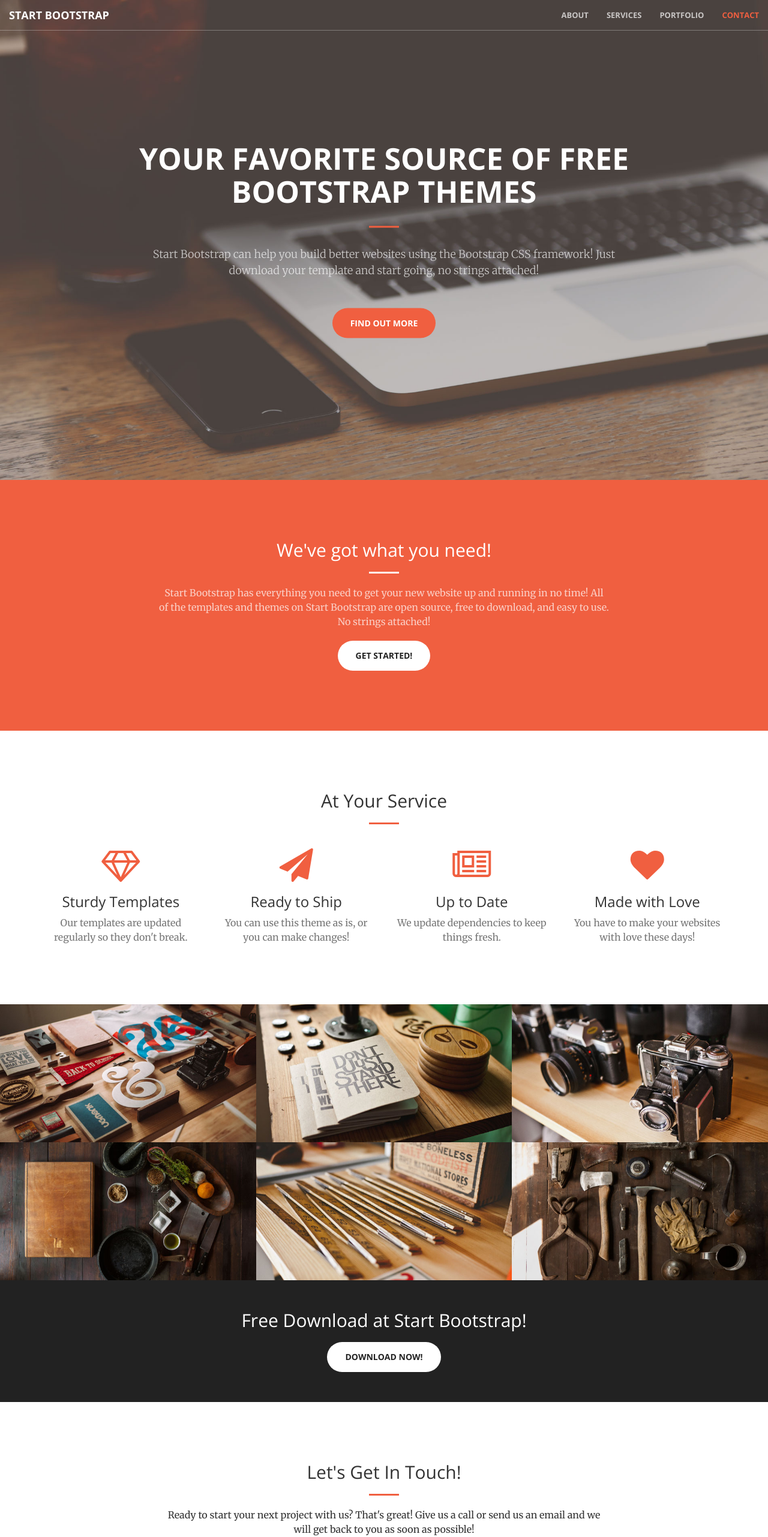
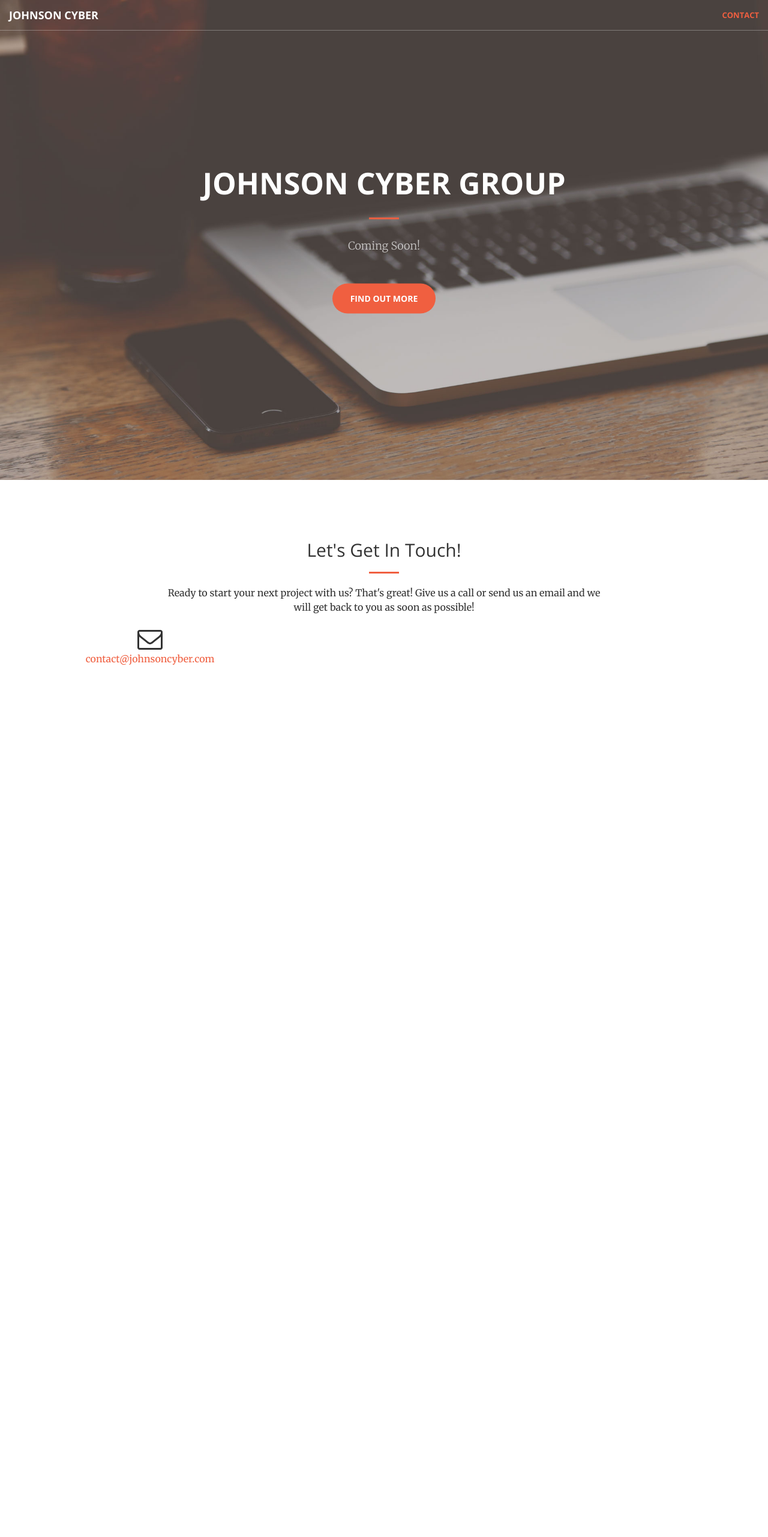
Before and after one commit to johnsoncyber/www, a website: page index.html in a window 1280 px wide. Shown: the top 2562 px of the page at 60% size. After the commit the page ends 1230 px from the top, so only its background shows below. Drawn offline with nearby package versions, Linux system fonts and the light colour scheme.

Commit message:
Updated index page

```diff
--- a/index.html
+++ b/index.html
@@ -43,21 +43,21 @@
                 <button type="button" class="navbar-toggle collapsed" data-toggle="collapse" data-target="#bs-example-navbar-collapse-1">
                     <span class="sr-only">Toggle navigation</span> Menu <i class="fa fa-bars"></i>
                 </button>
-                <a class="navbar-brand page-scroll" href="#page-top">Start Bootstrap</a>
+                <a class="navbar-brand page-scroll" href="#page-top">JOHNSON CYBER</a>
             </div>
 
             <!-- Collect the nav links, forms, and other content for toggling -->
             <div class="collapse navbar-collapse" id="bs-example-navbar-collapse-1">
                 <ul class="nav navbar-nav navbar-right">
-                    <li>
-                        <a class="page-scroll" href="#about">About</a>
-                    </li>
-                    <li>
-                        <a class="page-scroll" href="#services">Services</a>
-                    </li>
-                    <li>
-                        <a class="page-scroll" href="#portfolio">Portfolio</a>
-                    </li>
+                    <!--<li>-->
+                        <!--<a class="page-scroll" href="#about">About</a>-->
+                    <!--</li>-->
+                    <!--<li>-->
+                        <!--<a class="page-scroll" href="#services">Services</a>-->
+                    <!--</li>-->
+                    <!--<li>-->
+                        <!--<a class="page-scroll" href="#portfolio">Portfolio</a>-->
+                    <!--</li>-->
                     <li>
                         <a class="page-scroll" href="#contact">Contact</a>
                     </li>
@@ -71,175 +71,166 @@
     <header>
         <div class="header-content">
             <div class="header-content-inner">
-                <h1 id="homeHeading">Your Favorite Source of Free Bootstrap Themes</h1>
+                <h1 id="homeHeading">Johnson Cyber Group</h1>
                 <hr>
-                <p>Start Bootstrap can help you build better websites using the Bootstrap CSS framework! Just download your template and start going, no strings attached!</p>
+                <p>Coming Soon!</p>
                 <a href="#about" class="btn btn-primary btn-xl page-scroll">Find Out More</a>
             </div>
         </div>
     </header>
 
-    <section class="bg-primary" id="about">
-        <div class="container">
-            <div class="row">
-                <div class="col-lg-8 col-lg-offset-2 text-center">
-                    <h2 class="section-heading">We've got what you need!</h2>
-                    <hr class="light">
-                    <p class="text-faded">Start Bootstrap has everything you need to get your new website up and running in no time! All of the templates and themes on Start Bootstrap are open source, free to download, and easy to use. No strings attached!</p>
-                    <a href="#services" class="page-scroll btn btn-default btn-xl sr-button">Get Started!</a>
-                </div>
-            </div>
-        </div>
-    </section>
+    <!--<section class="bg-primary" id="about">-->
+        <!--<div class="container">-->
+            <!--<div class="row">-->
+                <!--<div class="col-lg-8 col-lg-offset-2 text-center">-->
+                    <!--<h2 class="section-heading">We've got what you need!</h2>-->
+                    <!--<hr class="light">-->
+                    <!--<p class="text-faded">Start Bootstrap has everything you need to get your new website up and running in no time! All of the templates and themes on Start Bootstrap are open source, free to download, and easy to use. No strings attached!</p>-->
+                    <!--<a href="#services" class="page-scroll btn btn-default btn-xl sr-button">Get Started!</a>-->
+                <!--</div>-->
+            <!--</div>-->
+        <!--</div>-->
+    <!--</section>-->
 
-    <section id="services">
-        <div class="container">
-            <div class="row">
-                <div class="col-lg-12 text-center">
-                    <h2 class="section-heading">At Your Service</h2>
-                    <hr class="primary">
-                </div>
-            </div>
-        </div>
-        <div class="container">
-            <div class="row">
-                <div class="col-lg-3 col-md-6 text-center">
-                    <div class="service-box">
-                        <i class="fa fa-4x fa-diamond text-primary sr-icons"></i>
-                        <h3>Sturdy Templates</h3>
-                        <p class="text-muted">Our templates are updated regularly so they don't break.</p>
-                    </div>
-                </div>
-                <div class="col-lg-3 col-md-6 text-center">
-                    <div class="service-box">
-                        <i class="fa fa-4x fa-paper-plane text-primary sr-icons"></i>
-                        <h3>Ready to Ship</h3>
-                        <p class="text-muted">You can use this theme as is, or you can make changes!</p>
-                    </div>
-                </div>
-                <div class="col-lg-3 col-md-6 text-center">
-                    <div class="service-box">
-                        <i class="fa fa-4x fa-newspaper-o text-primary sr-icons"></i>
-                        <h3>Up to Date</h3>
-                        <p class="text-muted">We update dependencies to keep things fresh.</p>
-                    </div>
-                </div>
-                <div class="col-lg-3 col-md-6 text-center">
-                    <div class="service-box">
-                        <i class="fa fa-4x fa-heart text-primary sr-icons"></i>
-                        <h3>Made with Love</h3>
-                        <p class="text-muted">You have to make your websites with love these days!</p>
-                    </div>
-                </div>
-            </div>
-        </div>
-    </section>
+    <!--<section id="services">-->
+        <!--<div class="container">-->
+            <!--<div class="row">-->
+                <!--<div class="col-lg-12 text-center">-->
+                    <!--<h2 class="section-heading">At Your Service</h2>-->
+                    <!--<hr class="primary">-->
+                <!--</div>-->
+            <!--</div>-->
+        <!--</div>-->
+        <!--<div class="container">-->
+            <!--<div class="row">-->
+                <!--<div class="col-lg-3 col-md-6 text-center">-->
+                    <!--<div class="service-box">-->
+                        <!--<i class="fa fa-4x fa-diamond text-primary sr-icons"></i>-->
+                        <!--<h3>Sturdy Templates</h3>-->
+                        <!--<p class="text-muted">Our templates are updated regularly so they don't break.</p>-->
+                    <!--</div>-->
+                <!--</div>-->
+                <!--<div class="col-lg-3 col-md-6 text-center">-->
+                    <!--<div class="service-box">-->
+                        <!--<i class="fa fa-4x fa-paper-plane text-primary sr-icons"></i>-->
+                        <!--<h3>Ready to Ship</h3>-->
+                        <!--<p class="text-muted">You can use this theme as is, or you can make changes!</p>-->
+                    <!--</div>-->
+                <!--</div>-->
+                <!--<div class="col-lg-3 col-md-6 text-center">-->
+                    <!--<div class="service-box">-->
+                        <!--<i class="fa fa-4x fa-newspaper-o text-primary sr-icons"></i>-->
+                        <!--<h3>Up to Date</h3>-->
+                        <!--<p class="text-muted">We update dependencies to keep things fresh.</p>-->
+                    <!--</div>-->
+                <!--</div>-->
+                <!--<div class="col-lg-3 col-md-6 text-center">-->
+                    <!--<div class="service-box">-->
+                        <!--<i class="fa fa-4x fa-heart text-primary sr-icons"></i>-->
+                        <!--<h3>Made with Love</h3>-->
+                        <!--<p class="text-muted">You have to make your websites with love these days!</p>-->
+                    <!--</div>-->
+                <!--</div>-->
+            <!--</div>-->
+        <!--</div>-->
+    <!--</section>-->
 
-    <section class="no-padding" id="portfolio">
-        <div class="container-fluid">
-            <div class="row no-gutter popup-gallery">
-                <div class="col-lg-4 col-sm-6">
-                    <a href="img/portfolio/fullsize/1.jpg" class="portfolio-box">
-                        <img src="img/portfolio/thumbnails/1.jpg" class="img-responsive" alt="">
-                        <div class="portfolio-box-caption">
-                            <div class="portfolio-box-caption-content">
-                                <div class="project-category text-faded">
-                                    Category
-                                </div>
-                                <div class="project-name">
-                                    Project Name
-                                </div>
-                            </div>
-                        </div>
-                    </a>
-                </div>
-                <div class="col-lg-4 col-sm-6">
-                    <a href="img/portfolio/fullsize/2.jpg" class="portfolio-box">
-                        <img src="img/portfolio/thumbnails/2.jpg" class="img-responsive" alt="">
-                        <div class="portfolio-box-caption">
-                            <div class="portfolio-box-caption-content">
-                                <div class="project-category text-faded">
-                                    Category
-                                </div>
-                                <div class="project-name">
-                                    Project Name
-                                </div>
-                            </div>
-                        </div>
-                    </a>
-                </div>
-                <div class="col-lg-4 col-sm-6">
-                    <a href="img/portfolio/fullsize/3.jpg" class="portfolio-box">
-                        <img src="img/portfolio/thumbnails/3.jpg" class="img-responsive" alt="">
-                        <div class="portfolio-box-caption">
-                            <div class="portfolio-box-caption-content">
-                                <div class="project-category text-faded">
-                                    Category
-                                </div>
-                                <div class="project-name">
-                                    Project Name
-                                </div>
-                            </div>
-                        </div>
-                    </a>
-                </div>
-                <div class="col-lg-4 col-sm-6">
-                    <a href="img/portfolio/fullsize/4.jpg" class="portfolio-box">
-                        <img src="img/portfolio/thumbnails/4.jpg" class="img-responsive" alt="">
-                        <div class="portfolio-box-caption">
-                            <div class="portfolio-box-caption-content">
-                                <div class="project-category text-faded">
-                                    Category
-                                </div>
-                                <div class="project-name">
-                                    Project Name
-                                </div>
-                            </div>
-                        </div>
-                    </a>
-                </div>
-                <div class="col-lg-4 col-sm-6">
-                    <a href="img/portfolio/fullsize/5.jpg" class="portfolio-box">
-                        <img src="img/portfolio/thumbnails/5.jpg" class="img-responsive" alt="">
-                        <div class="portfolio-box-caption">
-                            <div class="portfolio-box-caption-content">
-                                <div class="project-category text-faded">
-                                    Category
-                                </div>
-                                <div class="project-name">
-                                    Project Name
-                                </div>
-                            </div>
-                        </div>
-                    </a>
-                </div>
-                <div class="col-lg-4 col-sm-6">
-                    <a href="img/portfolio/fullsize/6.jpg" class="portfolio-box">
-                        <img src="img/portfolio/thumbnails/6.jpg" class="img-responsive" alt="">
-                        <div class="portfolio-box-caption">
-                            <div class="portfolio-box-caption-content">
-                                <div class="project-category text-faded">
-                                    Category
-                                </div>
-                                <div class="project-name">
-                                    Project Name
-                                </div>
-                            </div>
-                        </div>
-                    </a>
-                </div>
-            </div>
-        </div>
-    </section>
-
-    <aside class="bg-dark">
-        <div class="container text-center">
-            <div class="call-to-action">
-                <h2>Free Download at Start Bootstrap!</h2>
-                <a href="http://startbootstrap.com/template-overviews/creative/" class="btn btn-default btn-xl sr-button">Download Now!</a>
-            </div>
-        </div>
-    </aside>
+    <!--<section class="no-padding" id="portfolio">-->
+        <!--<div class="container-fluid">-->
+            <!--<div class="row no-gutter popup-gallery">-->
+                <!--<div class="col-lg-4 col-sm-6">-->
+                    <!--<a href="img/portfolio/fullsize/1.jpg" class="portfolio-box">-->
+                        <!--<img src="img/portfolio/thumbnails/1.jpg" class="img-responsive" alt="">-->
+                        <!--<div class="portfolio-box-caption">-->
+                            <!--<div class="portfolio-box-caption-content">-->
+                                <!--<div class="project-category text-faded">-->
+                                    <!--Category-->
+                                <!--</div>-->
+                                <!--<div class="project-name">-->
+                                    <!--Project Name-->
+                                <!--</div>-->
+                            <!--</div>-->
+                        <!--</div>-->
+                    <!--</a>-->
+                <!--</div>-->
+                <!--<div class="col-lg-4 col-sm-6">-->
+                    <!--<a href="img/portfolio/fullsize/2.jpg" class="portfolio-box">-->
+                        <!--<img src="img/portfolio/thumbnails/2.jpg" class="img-responsive" alt="">-->
+                        <!--<div class="portfolio-box-caption">-->
+                            <!--<div class="portfolio-box-caption-content">-->
+                                <!--<div class="project-category text-faded">-->
+                                    <!--Category-->
+                                <!--</div>-->
+                                <!--<div class="project-name">-->
+                                    <!--Project Name-->
+                                <!--</div>-->
+                            <!--</div>-->
+                        <!--</div>-->
+                    <!--</a>-->
+                <!--</div>-->
+                <!--<div class="col-lg-4 col-sm-6">-->
+                    <!--<a href="img/portfolio/fullsize/3.jpg" class="portfolio-box">-->
+                        <!--<img src="img/portfolio/thumbnails/3.jpg" class="img-responsive" alt="">-->
+                        <!--<div class="portfolio-box-caption">-->
+                            <!--<div class="portfolio-box-caption-content">-->
+                                <!--<div class="project-category text-faded">-->
+                                    <!--Category-->
+                                <!--</div>-->
+                                <!--<div class="project-name">-->
+                                    <!--Project Name-->
+                                <!--</div>-->
+                            <!--</div>-->
+                        <!--</div>-->
+                    <!--</a>-->
+                <!--</div>-->
+                <!--<div class="col-lg-4 col-sm-6">-->
+                    <!--<a href="img/portfolio/fullsize/4.jpg" class="portfolio-box">-->
+                        <!--<img src="img/portfolio/thumbnails/4.jpg" class="img-responsive" alt="">-->
+                        <!--<div class="portfolio-box-caption">-->
+                            <!--<div class="portfolio-box-caption-content">-->
+                                <!--<div class="project-category text-faded">-->
+                                    <!--Category-->
+                                <!--</div>-->
+                                <!--<div class="project-name">-->
+                                    <!--Project Name-->
+                                <!--</div>-->
+                            <!--</div>-->
+                        <!--</div>-->
+                    <!--</a>-->
+                <!--</div>-->
+                <!--<div class="col-lg-4 col-sm-6">-->
+                    <!--<a href="img/portfolio/fullsize/5.jpg" class="portfolio-box">-->
+                        <!--<img src="img/portfolio/thumbnails/5.jpg" class="img-responsive" alt="">-->
+                        <!--<div class="portfolio-box-caption">-->
+                            <!--<div class="portfolio-box-caption-content">-->
+                                <!--<div class="project-category text-faded">-->
+                                    <!--Category-->
+                                <!--</div>-->
+                                <!--<div class="project-name">-->
+                                    <!--Project Name-->
+                                <!--</div>-->
+                            <!--</div>-->
+                        <!--</div>-->
+                    <!--</a>-->
+                <!--</div>-->
+                <!--<div class="col-lg-4 col-sm-6">-->
+                    <!--<a href="img/portfolio/fullsize/6.jpg" class="portfolio-box">-->
+                        <!--<img src="img/portfolio/thumbnails/6.jpg" class="img-responsive" alt="">-->
+                        <!--<div class="portfolio-box-caption">-->
+                            <!--<div class="portfolio-box-caption-content">-->
+                                <!--<div class="project-category text-faded">-->
+                                    <!--Category-->
+                                <!--</div>-->
+                                <!--<div class="project-name">-->
+                                    <!--Project Name-->
+                                <!--</div>-->
+                            <!--</div>-->
+                        <!--</div>-->
+                    <!--</a>-->
+                <!--</div>-->
+            <!--</div>-->
+        <!--</div>-->
+    <!--</section>-->
 
     <section id="contact">
         <div class="container">
@@ -249,13 +240,13 @@
                     <hr class="primary">
                     <p>Ready to start your next project with us? That's great! Give us a call or send us an email and we will get back to you as soon as possible!</p>
                 </div>
-                <div class="col-lg-4 col-lg-offset-2 text-center">
-                    <i class="fa fa-phone fa-3x sr-contact"></i>
-                    <p>123-456-6789</p>
-                </div>
+                <!--<div class="col-lg-4 col-lg-offset-2 text-center">-->
+                    <!--<i class="fa fa-phone fa-3x sr-contact"></i>-->
+                    <!--<p>123-456-6789</p>-->
+                <!--</div>-->
                 <div class="col-lg-4 text-center">
                     <i class="fa fa-envelope-o fa-3x sr-contact"></i>
-                    <p><a href="mailto:your-email@your-domain.com">feedback@startbootstrap.com</a></p>
+                    <p><a href="mailto:contact@johnsoncyber.com">contact@johnsoncyber.com</a></p>
                 </div>
             </div>
         </div>
```
